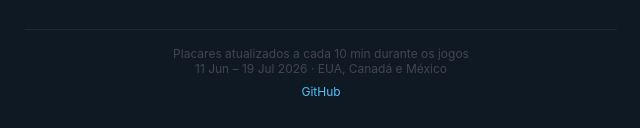
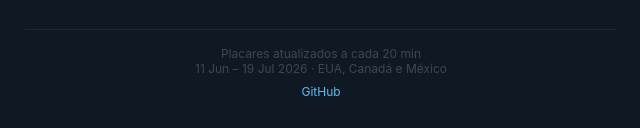
Before and after one commit to marceloingarano/fifa-worldcup-2026-calendar, a plain HTML site: page docs/index.html in a window 1280 px wide. Shown: the part 1810-1938 px from the top of the page, 319-959 px from the left. Drawn offline with Linux system fonts and the light colour scheme.

Commit message:
Run score updates 24h at 20-min cadence (was 10-min, match-hours only)
Two problems with the old schedule:
1. */10-derived cron asked for 6 runs/hour but GitHub's best-effort scheduler
   delivered intervals of 70-160+ min — most high-frequency runs were dropped.
2. The 15-23 + 0-3 UTC window left a gap: matches span 12 timezones and kick
   off across 16:00-04:00 UTC, so late games (kickoff 03:00-04:00 UTC) got no
   live updates near full-time, forcing manual runs.

Switch to a single all-day cron at 20-min cadence: '9,29,49 * * 6-7 *'.
- 24h removes any coverage gap and sidesteps timezone math (GitHub cron is UTC).
  The in-job date check still limits real work to the tournament window.
- 3 runs/hour (down from 6) reduces load and improves per-slot success odds;
  ~72 runs/day is on par with the old ~78/day, so Actions minutes don't grow.
- Offset minutes (9,29,49) avoid on-the-hour scheduler congestion.

Docs (CLAUDE.md, OPERATIONS.md, README.md, index.html) updated to match.

```diff
--- a/docs/index.html
+++ b/docs/index.html
@@ -144,7 +144,7 @@
         </div>
 
         <div class="footer">
-            <p>Placares atualizados a cada 10 min durante os jogos</p>
+            <p>Placares atualizados a cada 20 min</p>
             <p>11 Jun – 19 Jul 2026 · EUA, Canadá e México</p>
             <p style="margin-top:0.5rem;"><a href="https://github.com/marceloingarano/fifa-worldcup-2026-calendar">GitHub</a></p>
         </div>
```
Also changed, not shown: 4 other files.
